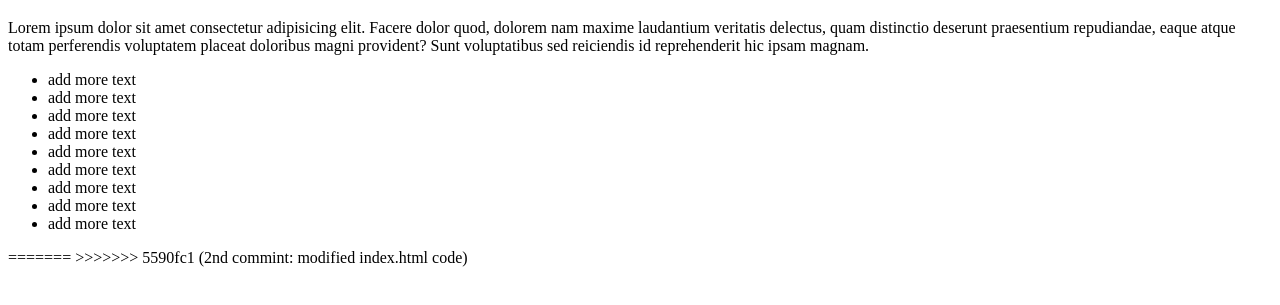
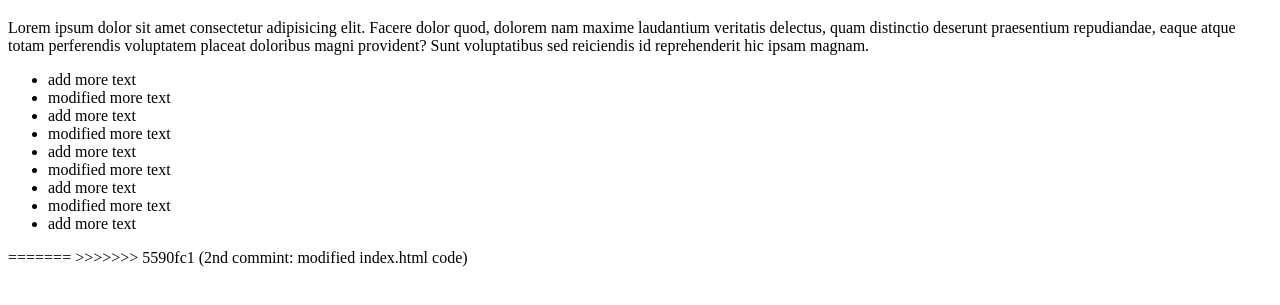
Before and after one commit to mercado-joshua/kevin-git, a plain HTML site: page index.html in a window 1280 px wide. Shown: the part 87-392 px from the top of the page. Drawn offline with Linux system fonts and the light colour scheme.

```diff
--- a/index.html
+++ b/index.html
@@ -13,13 +13,13 @@
 
         <ul>
             <li>add more text</li>
+            <li>modified more text</li>
             <li>add more text</li>
+            <li>modified more text</li>
             <li>add more text</li>
+            <li>modified more text</li>
             <li>add more text</li>
-            <li>add more text</li>
-            <li>add more text</li>
-            <li>add more text</li>
-            <li>add more text</li>
+            <li>modified more text</li>
             <li>add more text</li>
         </ul>
 =======
```
